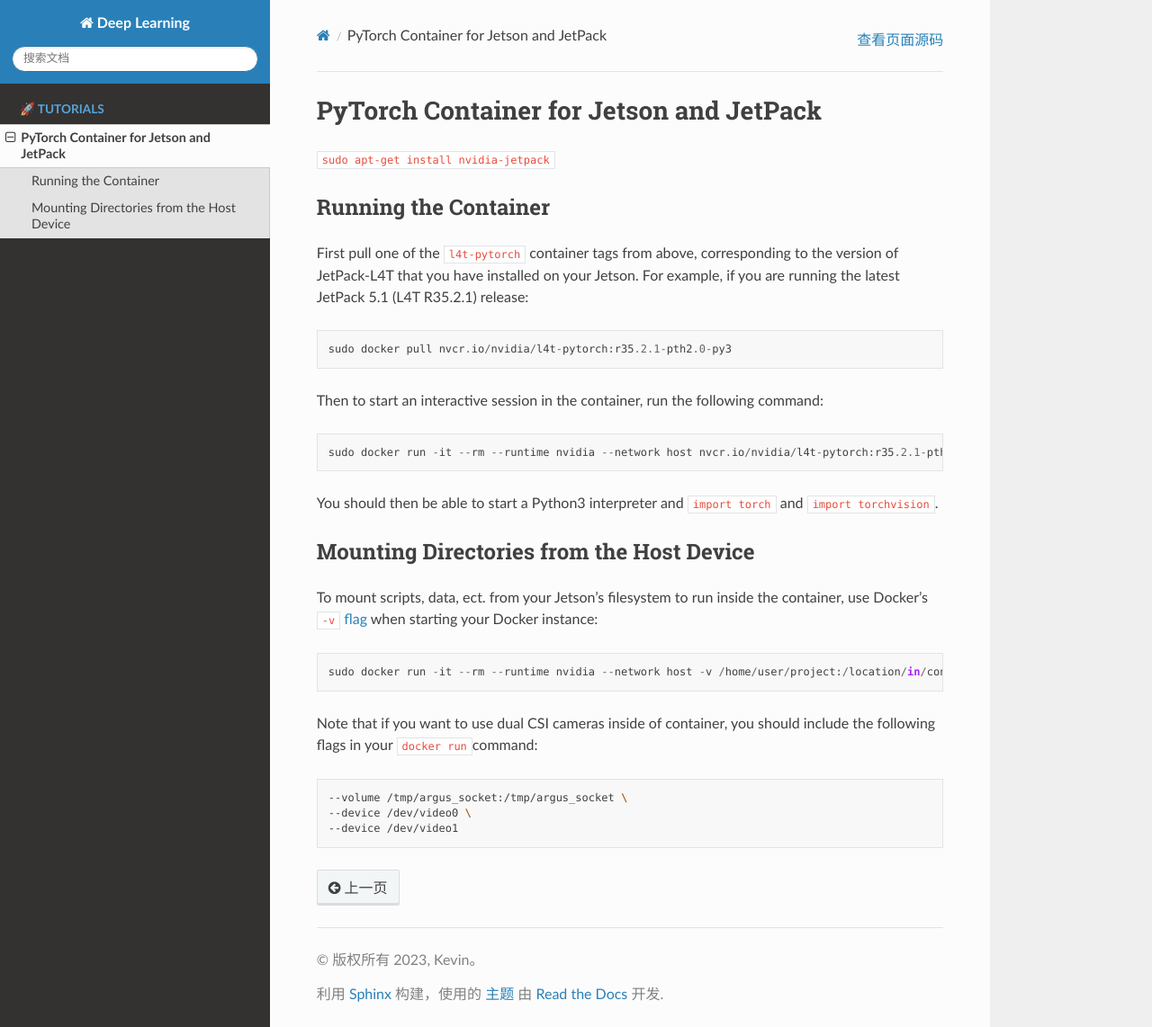
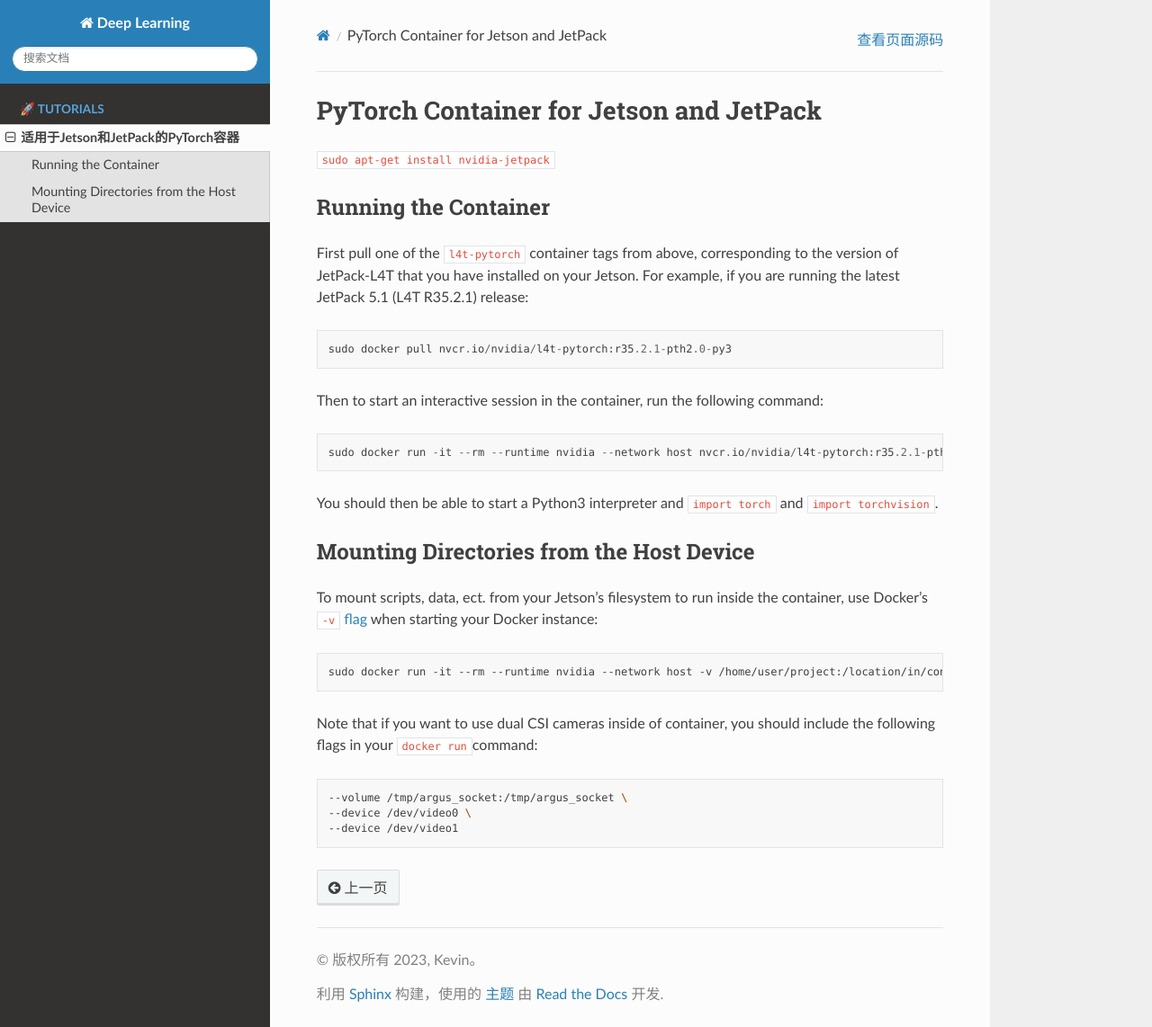
Before and after one commit to knowledge-things/docs, a Sphinx documentation site: the page built from source/tutorials/Jetson.md, in a window 1280 px wide and 1142 px high. Shown: the whole window at 90% size. Built offline with Sphinx 7.4.7 and the Read the Docs theme 2.0.0, drawn with Linux system fonts in a browser that asks for light colours.

Commit message:
first commit

````diff
--- a/source/index.rst
+++ b/source/index.rst
@@ -10,7 +10,7 @@
    :maxdepth: 2
    :caption: 🚀 Tutorials
 
-   tutorials/Jetson.md
+   适用于Jetson和JetPack的PyTorch容器 <tutorials/Jetson.md>
 
 .. toctree::
    :maxdepth: 2
--- a/source/tutorials/Jetson.md
+++ b/source/tutorials/Jetson.md
@@ -2,7 +2,7 @@
 
 `sudo apt-get install nvidia-jetpack`
 
-### Running the Container
+## Running the Container
 
 First pull one of the `l4t-pytorch` container tags from above, corresponding to the version of JetPack-L4T that you have installed on your Jetson. For example, if you are running the latest JetPack 5.1 (L4T R35.2.1) release:
 
@@ -18,11 +18,11 @@
 
 You should then be able to start a Python3 interpreter and `import torch` and `import torchvision`.
 
-### Mounting Directories from the Host Device
+## Mounting Directories from the Host Device
 
 To mount scripts, data, ect. from your Jetson's filesystem to run inside the container, use Docker's [`-v` flag](https://docs.docker.com/storage/bind-mounts/) when starting your Docker instance:
 
-```
+```bash
 sudo docker run -it --rm --runtime nvidia --network host -v /home/user/project:/location/in/container nvcr.io/nvidia/l4t-pytorch:r35.2.1-pth2.0-py3
 ```
 
````
